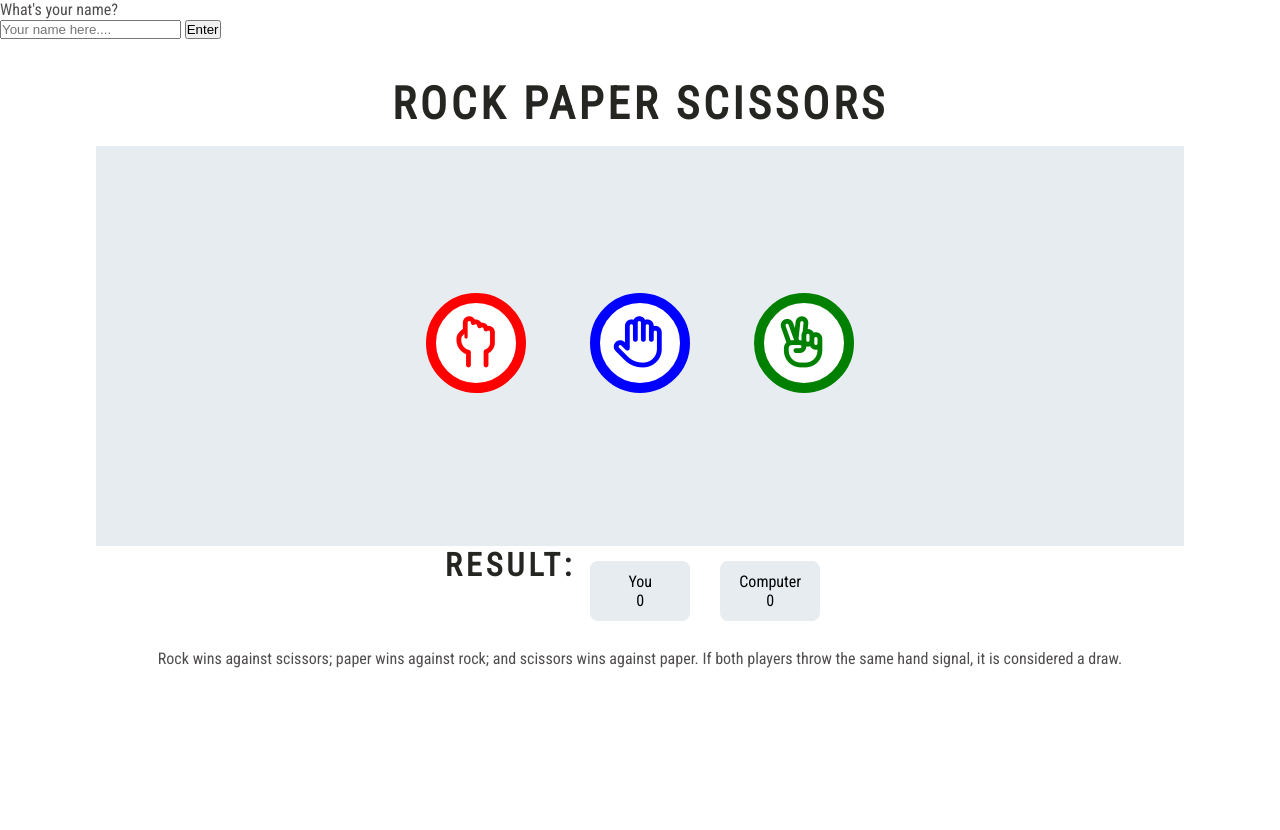
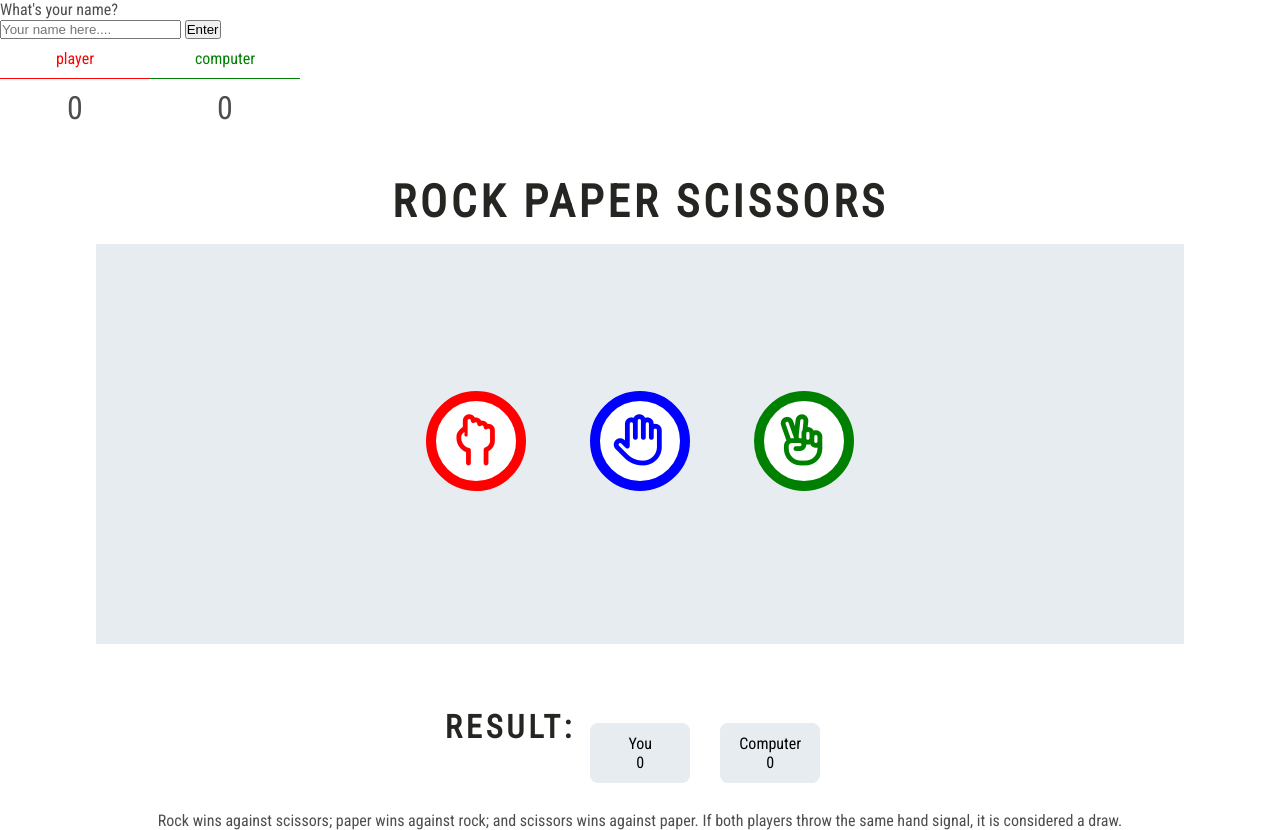
Before and after one commit to RebeccaKen/Rock-paper-scissors, a plain HTML site: page index.html in a window 1280 px wide. Before the commit the page ends 800 px from the top, so only its background shows below. Drawn offline with Linux system fonts and the light colour scheme.

Commit message:
Add function to increase the result on the result board

```diff
--- a/assets/css/stylesheet.css
+++ b/assets/css/stylesheet.css
@@ -116,18 +116,52 @@ button > i {
     width: 100%;
     }
 
-/* scoreboard */
+.points {
+    display: grid;
+    grid-template-columns: 1fr 1fr;
+    width: 300px;
+    font-family: 'Roboto Condensed', sans-serif;
+}
 
-.scoreboard {
+.pointscounter_name,
+.playerPoints,
+.computerPoints {
+    padding: 10px;
+    text-align: center;
+}
+
+.pointscounter_name {
+    font-weight: 500;
+    border-bottom: 1px solid;
+
+}
+
+.pointscounter_name_two {
+    color: green
+}
+
+.pointscounter_name_one {
+    color: red
+}
+
+.playerPoints {
+    font-size: 2em;
+}
+
+.computerPoints {
+    font-size: 2em;
+}
+
+/* Result board */
+
+.results {
 display: flex;
 align-content: center;
 justify-content: center;
 margin-top: 5%;
 }
 
-<!--scoreboard-->
-
-.scoreboard > h1 {
+.resultBoard > h1 {
     display: flex;
     flex-direction: column;
     justify-content: center;
@@ -135,7 +169,7 @@ margin-top: 5%;
     font-size: 20px;
 }
 
-.score1 {
+.result1 {
     width: 100px;
     height: 60px;
     background-color: #E6ECF0;
@@ -149,7 +183,7 @@ margin-top: 5%;
     font-weight:500;
 }
 
-.score2 {
+.result2 {
     width: 100px;
     height: 60px;
     background-color: #E6ECF0;
@@ -164,11 +198,11 @@ margin-top: 5%;
 }
 
 
-.score1 > #player-choice {
+.result1 > #player-choice {
     font-size: 20px;
 }
 
-.score2 > #computer-choice {
+.result2 > #computer-choice {
     font-size :20px;
 
 }
--- a/assets/js/script.js
+++ b/assets/js/script.js
@@ -3,9 +3,9 @@ let input = document.getElementById("input");
 let button = document.getElementById("button");
 let greet = document.getElementById("greet");
 
-// function to greet user (homepage)
 button.addEventListener("click", greetingUser);
 
+// function to greet user (homepage)
 function greetingUser() {
   greet.textContent = `Nice to meet you, ${input.value}!`
 }
@@ -17,6 +17,7 @@ const possibleChoices = document.querySelectorAll('button');
 let userChoice;
 let computerChoice;
 let result;
+let points;
 possibleChoices.forEach(possibleChoice => possibleChoice.addEventListener('click', (e) => {
   userChoice = e.target.id;
   console.log("userChoice: ", userChoice);
@@ -25,9 +26,21 @@ possibleChoices.forEach(possibleChoice => possibleChoice.addEventListener('click
   getResult();
 }));
 
+function userScore() {
+  let points = 0;
+  if (userChoice === 'Winner') {
+    playerPoints += 1;
+}
+  if (computerChoice === 'Winner') {
+    computerPoints += 1;
+  }
+  points.innerHTML = points;
+}
+
 function generateComputerChoice() {
   const randomNumber = Math.floor(Math.random() * possibleChoices.length) + 1;
   console.log(randomNumber);
+
   if (randomNumber === 1) {
     computerChoice = 'rock';
   }
@@ -50,9 +63,7 @@ function getResult() {
   if (computerChoice === 'rock' && userChoice === 'paper') {
     result = 'Winner';
   }
-
-
-if (computerChoice === 'rock' && userChoice === 'scissors') {
+  if (computerChoice === 'rock' && userChoice === 'scissors') {
     result = 'Loser';
   }
   if (computerChoice === 'paper' && userChoice === 'scissors') {
--- a/index.html
+++ b/index.html
@@ -19,6 +19,13 @@
     <p id="greet"></p>
 
 
+    <div class = 'points'>
+        <div class = 'pointscounter_name pointscounter_name_one'>player</div>
+        <div class = 'pointscounter_name pointscounter_name_two'>computer</div>
+        <div class = 'playerPoints'>0</div>
+        <div class = 'computerPoints'>0</div>
+    </div>
+
     <!--button area-->
     <h1 id="heading">Rock Paper Scissors</h1>
     <div class="game-area">
@@ -35,10 +42,10 @@
         </div>
     </div>
     <!--scoreboard area-->
-    <div class="scoreboard">
+    <div class="results">
         <h1 class="resultBoard">Result: <span id = "result"></span></h1>
-        <p class="score1">You <span id="you">0</span></p>
-        <p class="score2">Computer <span id="computer">0</span></p>
+        <p class="result1">You <span id="you">0</span></p>
+        <p class="result2">Computer <span id="computer">0</span></p>
     </div>
     <!--rules area-->
     <div class="rules">
```
